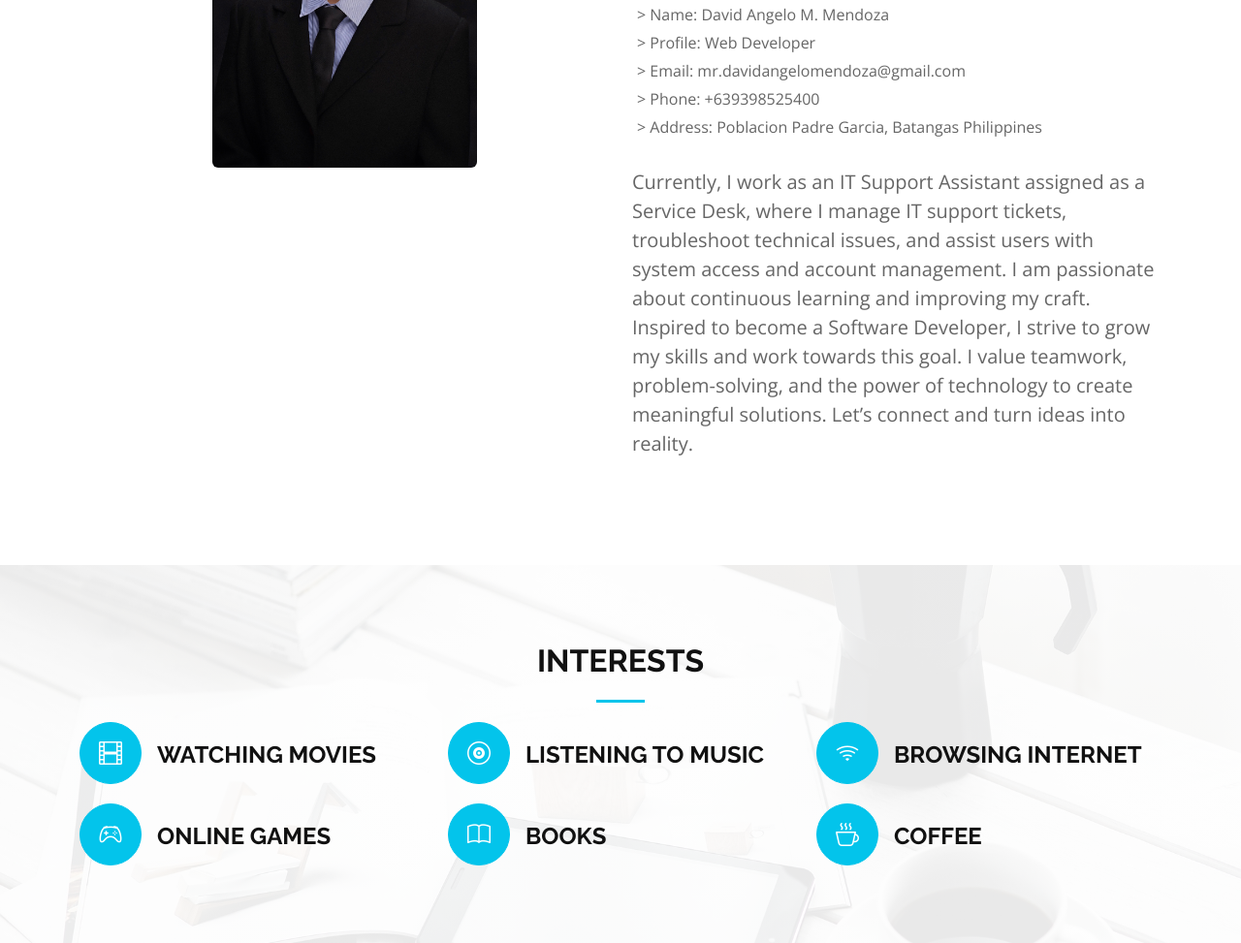
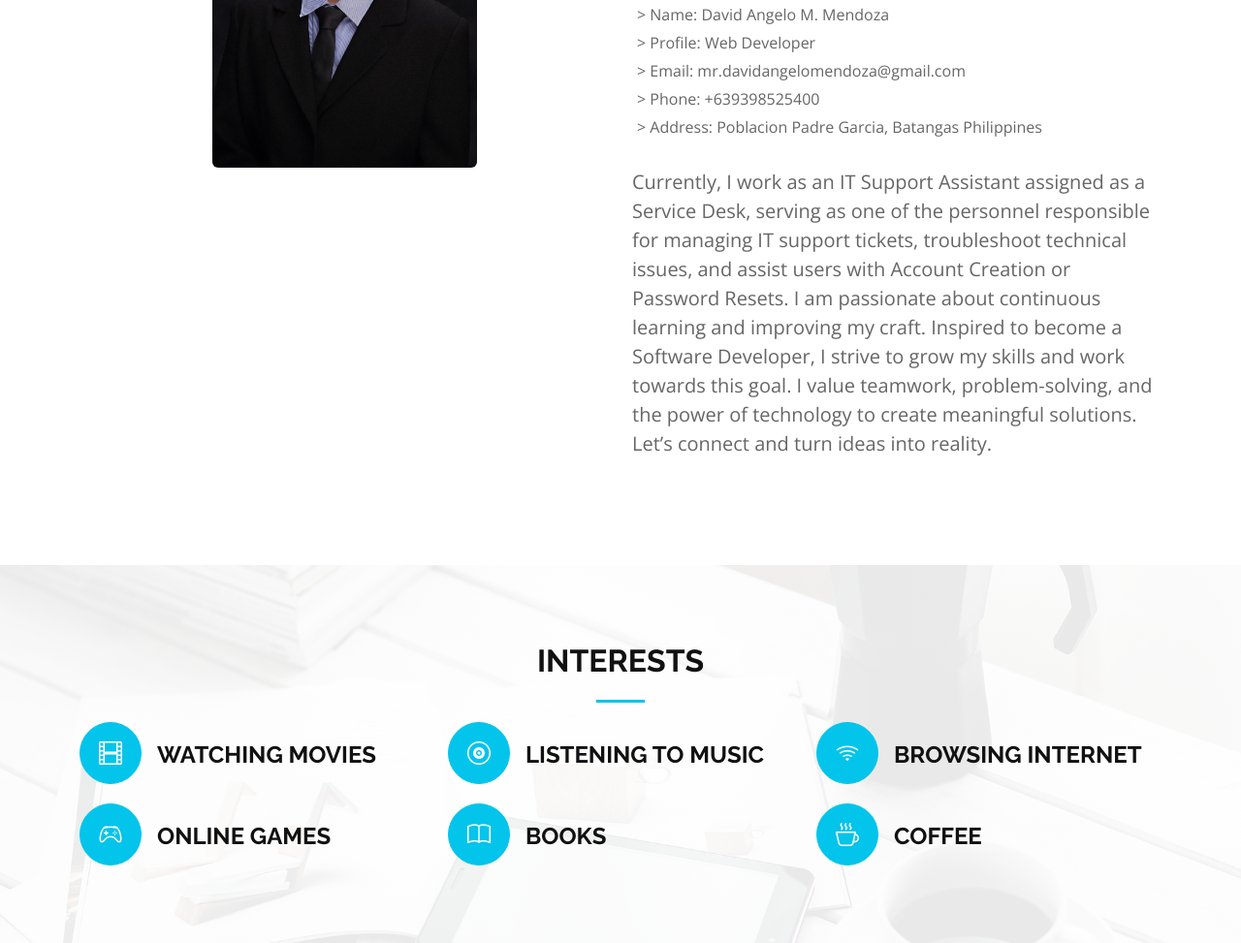
Before and after one commit to DavidAngelooo/DavidAngelooo, a plain HTML site: page index.html in a window 1280 px wide. Shown: the part 1292-2265 px from the top of the page at 97% size. Drawn offline with nearby package versions, Linux system fonts and the light colour scheme.

Commit message:
Update index.html
24/02/2025

```diff
--- a/index.html
+++ b/index.html
@@ -129,9 +129,9 @@
                         </div>
                       </div>
                       <p class="lead">
-                        Currently, I work as an IT Support Assistant assigned as a Service Desk, where I manage IT support tickets, troubleshoot technical issues,
-                        and assist users with system access and account management. I am passionate about continuous learning and improving my craft.
-                        Inspired to become a Software Developer, I strive to grow my skills and work towards this goal. I value teamwork, problem-solving,
+                        Currently, I work as an IT Support Assistant assigned as a Service Desk, serving as one of the personnel responsible for managing IT support tickets,
+                        troubleshoot technical issues, and assist users with Account Creation or Password Resets. I am passionate about continuous learning and improving
+                        my craft. Inspired to become a Software Developer, I strive to grow my skills and work towards this goal. I value teamwork, problem-solving,
                         and the power of technology to create meaningful solutions. Let’s connect and turn ideas into reality.
                       </p>
                     </div>
```
